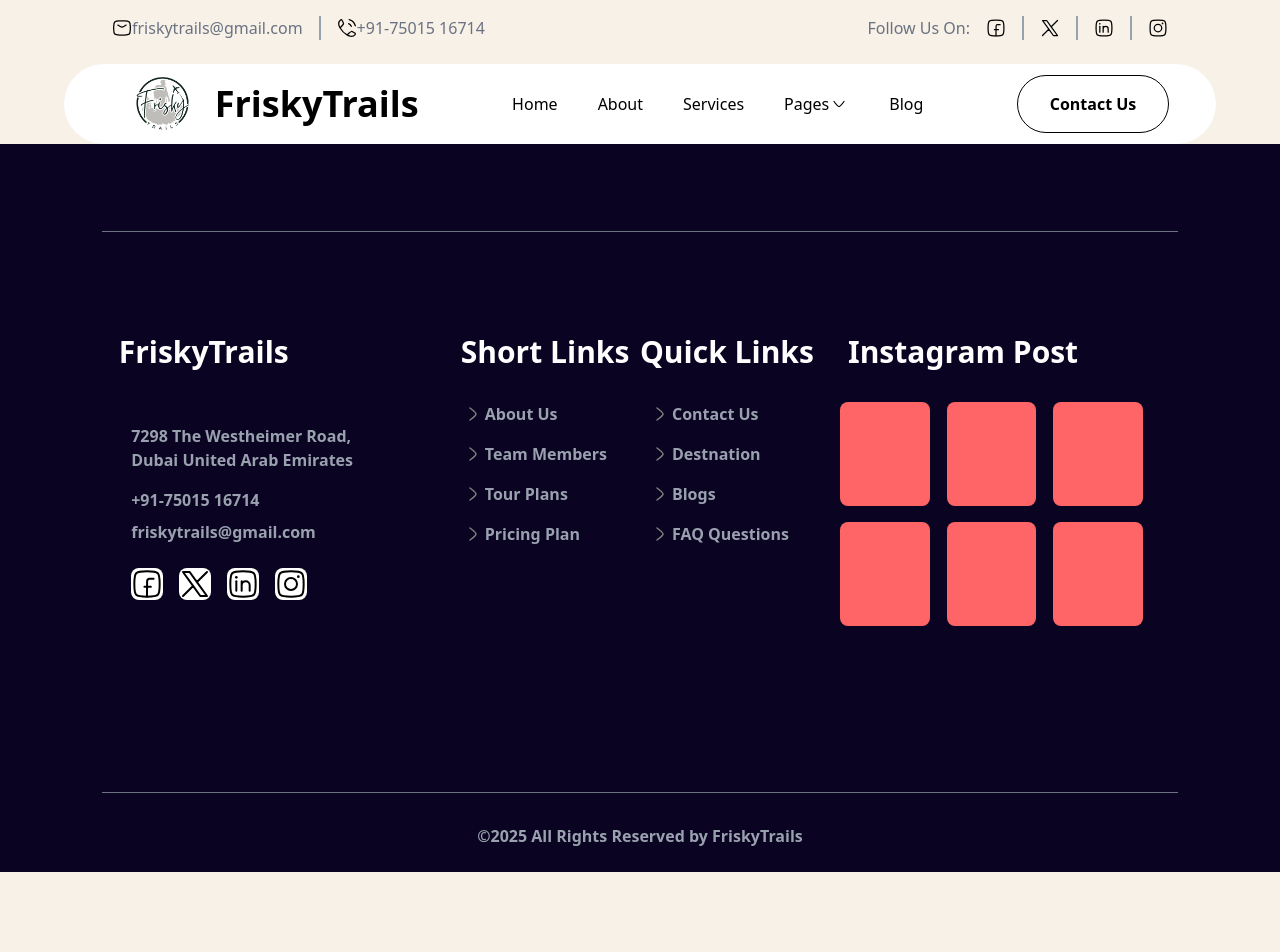
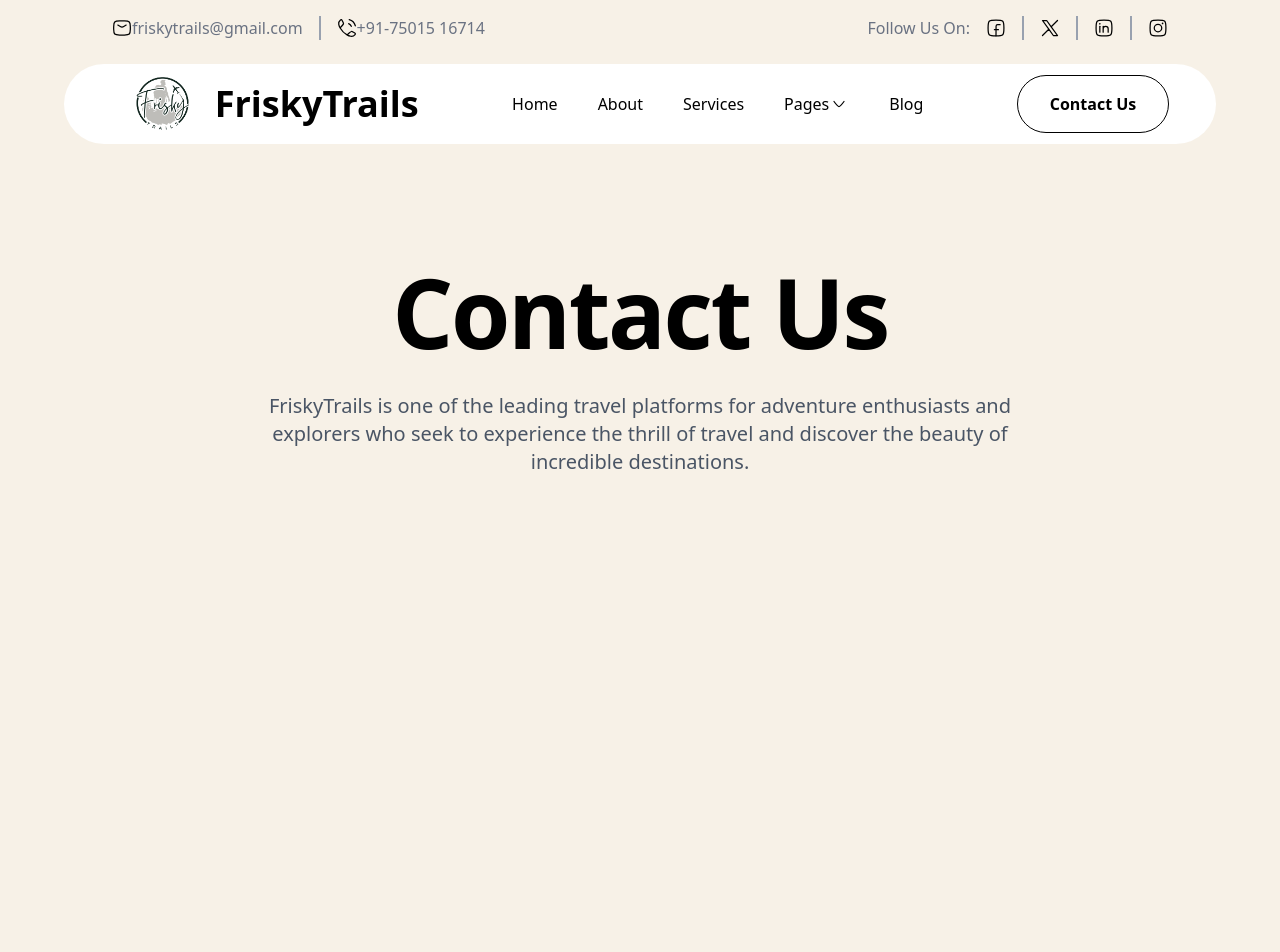
Before and after one commit to pratyush07-hub/FriskyTrails, a React (Vite) app: page /contact in a window 1280 px wide. Shown: the top 952 px of the page. Before the commit the page ends 872 px from the top, so only its background shows below. Built offline with nearby package versions, Linux system fonts and the light colour scheme.

Commit message:
colors changed

```diff
--- a/src/pages/About.jsx
+++ b/src/pages/About.jsx
@@ -91,7 +91,7 @@ const About = () => {
       </div>
       <Choose />
       <h1 className="text-4xl font-semibold mt-24 text-center">
-      Let’s Redefine Adventure, <span className="text-4xl text-amber-400 font-bold mt-24">TOGETHER!</span>
+      Let’s Redefine Adventure, <span className="text-4xl text-[rgb(255,99,33)] font-bold mt-24">TOGETHER!</span>
       </h1>
       <div className="w-[60vw] mx-auto flex justify-center">
         <p className="text-center mt-8 text-xl text-gray-600">
@@ -100,7 +100,7 @@ const About = () => {
         </p>
       </div>
       <div className="flex justify-center pb-10 gap-10">
-        <button className="bg-gradient-to-r from-purple-500 via-pink-500 to-red-500 mt-8 border-1 flex gap-1 font-semibold rounded-lg active:scale-90 transition-all duration-300 hover:bg-amber-400 text-white px-6 py-3">
+        <button className="bg-gradient-to-r from-[rgb(255,99,33)] to-amber-400 mt-8 border-1 flex gap-1 font-semibold rounded-lg active:scale-90 transition-all duration-300 hover:bg-amber-400 text-white px-6 py-3">
           Join Our Team!
         </button>
       </div>
--- a/src/pages/ContactUs.jsx
+++ b/src/pages/ContactUs.jsx
@@ -2,9 +2,27 @@ import React from 'react'
 
 const ContactUs = () => {
   return (
-    <div>
+    <>
+      <div className='min-h-screen w-full'>
+      <h1 className="font-bold text-8xl tracking-tight text-center mt-30">
+        Contact Us
+      </h1>
+      <div className="w-[60vw] mx-auto flex justify-center">
+        <p className="text-center mt-8 text-xl text-gray-600">
+        FriskyTrails is one of the leading travel platforms for adventure enthusiasts and explorers who seek to experience the thrill of travel and discover the beauty of incredible destinations.
+        </p>
+      </div>
+      <div className='flex mt-10'>
+        <div className='h-[60vh] w-[50%]'>
 
-    </div>
+        </div>
+        <div className='h-[60vh] w-[50%] flex flex-col justify-center'>
+          <h1 className='text-4xl font-semibold'></h1>
+
+        </div>
+      </div>
+      </div>
+    </>
   )
 }
 
--- a/src/sections/End.jsx
+++ b/src/sections/End.jsx
@@ -20,7 +20,7 @@ const End = () => {
               <h1 className="text-3xl font-bold text-white">FriskyTrails</h1>
             </div>
             <h3 className="text-gray-400 font-semibold w-[18vw] mt-8 ml-4">
-              7298 The Westheimer Road, Dubai United Arab Emirates
+            Uttarapan Market Complex, G15, Hill Cart Rd, opposite of Biswadeep Cinema Hall, Ward 1, Patiram Jote, Siliguri, West Bengal 734001
             </h3>
             <div className="email">
               <h3 className="text-gray-400 font-bold ml-4 mt-4">
```
